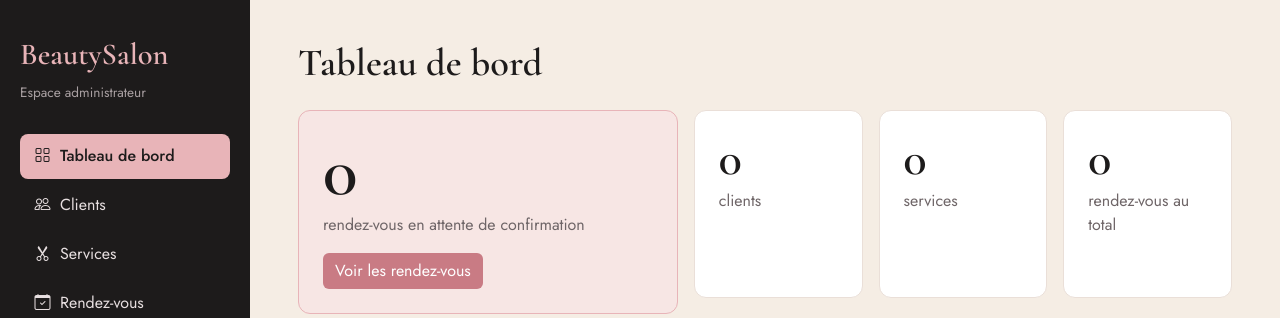
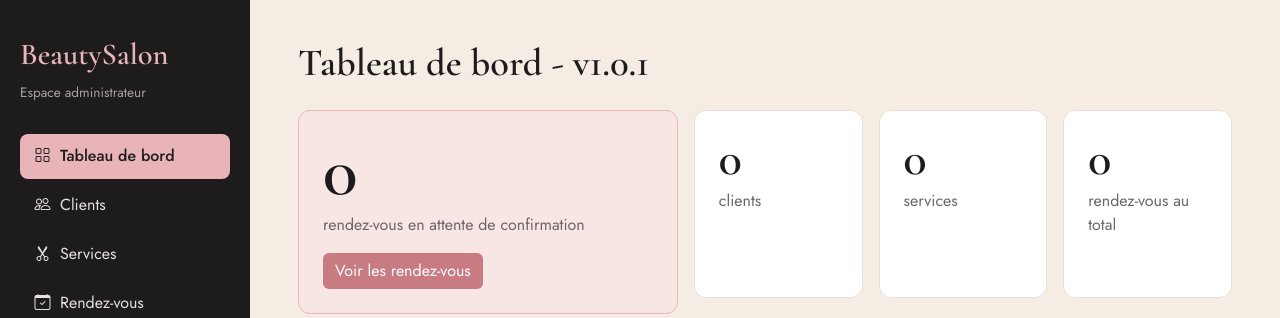
Before and after one commit to Ghofrane-jouini/beautysalon, a Spring Boot app: page / in a window 1280 px wide. Shown: the top 318 px of the page. Run offline with Spring Boot 4, Linux system fonts and the light colour scheme; data that the repository does not hold is empty.

Commit message:
Affiche la version v1.0.1 dans le titre du tableau de bord

```diff
--- a/src/main/resources/templates/index.html
+++ b/src/main/resources/templates/index.html
@@ -5,7 +5,7 @@
 <div class="app">
     <nav th:replace="~{fragments/layout :: sidebar('accueil')}"></nav>
     <main class="content">
-        <h1>Tableau de bord</h1>
+        <h1>Tableau de bord - v1.0.1</h1>
         <div th:replace="~{fragments/layout :: messages}"></div>
 
         <div class="row g-3">
```
